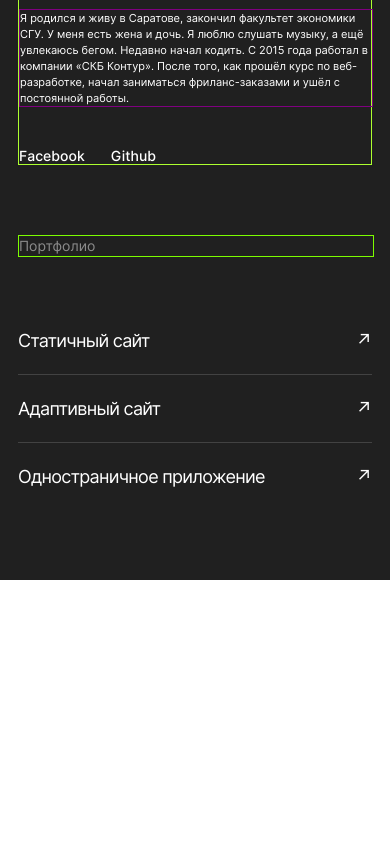
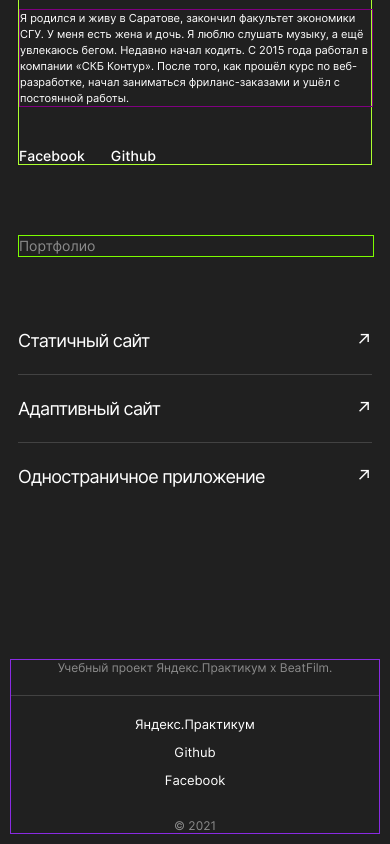
Before and after one commit to wunder-frau/movies-explorer-frontend, a React (Create React App) app: page / in a window 390 px wide. Shown: the part 2752-3596 px from the top of the page. Before the commit the page ends 3332 px from the top, so only its background shows below. Built offline with nearby package versions, Linux system fonts and the light colour scheme.

Commit message:
develop: make component Footer

```diff
--- /dev/null
+++ b/src/components/Footer/Footer.css
@@ -0,0 +1,149 @@
+.footer {
+  display: flex;
+  justify-content: flex-start;
+  align-items: flex-start;
+  background-color:#202020;
+  width: 100%;
+}
+
+.footer__wraper {
+  display: flex;
+  flex-direction: column;
+  justify-content: center;
+  align-items: center;
+  width: 100%;
+  margin: 79px 70px 20px;
+  border: 1px solid blueviolet;
+}
+
+@media screen and (max-width: 1279px) {
+  .footer__wraper {
+    margin: 79px 30px 20px;
+  }
+}
+
+@media screen and (max-width: 767px) {
+  .footer__wraper {
+    margin: 79px 10px 10px;
+  }
+}
+
+.footer__title {
+  font-family: Inter;
+  font-style: normal;
+  font-weight: normal;
+  font-size: 18px;
+  line-height: 20px;
+  color: #8B8B8B;
+  margin: 0;
+  padding: 0 0 20px;
+  border-bottom: 1px solid #424242;
+  text-align: center;
+  mix-blend-mode: normal;
+  width: 100%;
+}
+
+@media screen and (max-width: 767px) {
+  .footer__title {
+    font-size: 13px;
+    line-height: 16px;
+  }
+}
+
+@media screen and (max-width: 767px) {
+  .footer__title {
+    font-size: 12px;
+    line-height: 15px;
+  }
+}
+
+.footer__copyright-wraper {
+  display: flex;
+  flex-direction: row;
+  justify-content: space-between;
+  width: 100%;
+  margin: 20px 0 0;
+}
+
+@media screen and (max-width: 767px) {
+  .footer__copyright-wraper {
+    display: flex;
+    flex-direction: column-reverse;
+    justify-content: center;
+    align-items: center;
+  }
+}
+
+.footer__copyright-year {
+  font-family: Inter;
+  font-style: normal;
+  font-weight: normal;
+  font-size: 13px;
+  line-height: 16px;
+  display: flex;
+  flex-direction: row;
+  max-width: 100%;
+}
+
+@media screen and (max-width: 767px) {
+  .footer__copyright-year {
+    font-size: 12px;
+    line-height: 15px;
+    text-align: center;
+    margin: 0 auto;
+    color: #8B8B8B;
+  }
+}
+
+.footer__copyright-links{
+  display: flex;
+  flex-direction: row;
+}
+
+@media screen and (max-width: 767px) {
+  .footer__copyright-links {
+    text-align: center;
+    margin: 0 auto;
+    max-width: 100%;
+  }
+}
+
+.footer__profiles-list {
+  display: flex;
+  flex-direction: row;
+  list-style: none;
+  padding: 0;
+  margin: 0;
+}
+
+@media screen and (max-width: 767px) {
+  .footer__profiles-list {
+    display: flex;
+    flex-direction: column;
+    list-style: none;
+    margin-bottom: 30px;
+  }
+}
+
+.footer__profiles-item {
+  font-family: Inter;
+  font-style: normal;
+  font-weight: normal;
+  font-size: 13px;
+  line-height: 16px;
+  margin-right: 20px;
+  text-decoration: none;
+  color: #fff;
+}
+
+@media screen and (max-width: 767px) {
+  .footer__profiles-item {
+    margin-bottom: 12px;
+    margin-right: 0;
+  }
+}
+
+.footer__profiles-item:last-child {
+  margin-right: 0;
+  margin-bottom: 0;
+}
--- /dev/null
+++ b/src/components/Footer/Footer.js
@@ -0,0 +1,29 @@
+import './Footer.css'
+
+function Footer() {
+  return (
+        <div className='footer'>
+          <div className='footer__wraper'>
+            <h2 className='footer__title'>Учебный проект Яндекс.Практикум х BeatFilm.</h2>
+            <div className='footer__copyright-wraper'>
+              <div className='footer__copyright-year '>© 2021</div>
+              <div className='footer__copyright-links'>
+                <ul className='footer__profiles-list'>
+                <a href='/' className='footer__profiles-item'>
+                  <li>Яндекс.Практикум</li>
+                </a>
+                <a href='/' className='footer__profiles-item'>
+                  <li>Github</li>
+                </a>
+                <a href='/' className='footer__profiles-item'>
+                  <li className='footer__profiles-item'>Facebook</li>
+                </a>
+              </ul>
+              </div>
+            </div>
+          </div>
+        </div>
+  );
+}
+
+export default Footer;
--- a/src/components/Main/Main.js
+++ b/src/components/Main/Main.js
@@ -5,6 +5,7 @@ import AboutProject from '../AboutProject/AboutProject';
 import Techs from '../Techs/Techs';
 import AboutMe from '../AboutMe/AboutMe';
 import Potrtfolio from '../Portfolio/Portfolio';
+import Footer from '../Footer/Footer';
 
 function Main( ) {
   return (
@@ -16,6 +17,7 @@ function Main( ) {
       <Techs/>
       <AboutMe/>
       <Potrtfolio/>
+      <Footer/>
     </>
   );
 }
--- a/src/components/Portfolio/Portfolio.css
+++ b/src/components/Portfolio/Portfolio.css
@@ -61,7 +61,6 @@
   margin-bottom: 0;
   padding-left: 0;
   letter-spacing: -0.04em;
-  /* border: 1px solid greenyellow; */
 }
 
 @media screen and (max-width: 767px) {
```
Also changed, not shown: src/components/AboutMe/AboutMe.js (indentation only).
